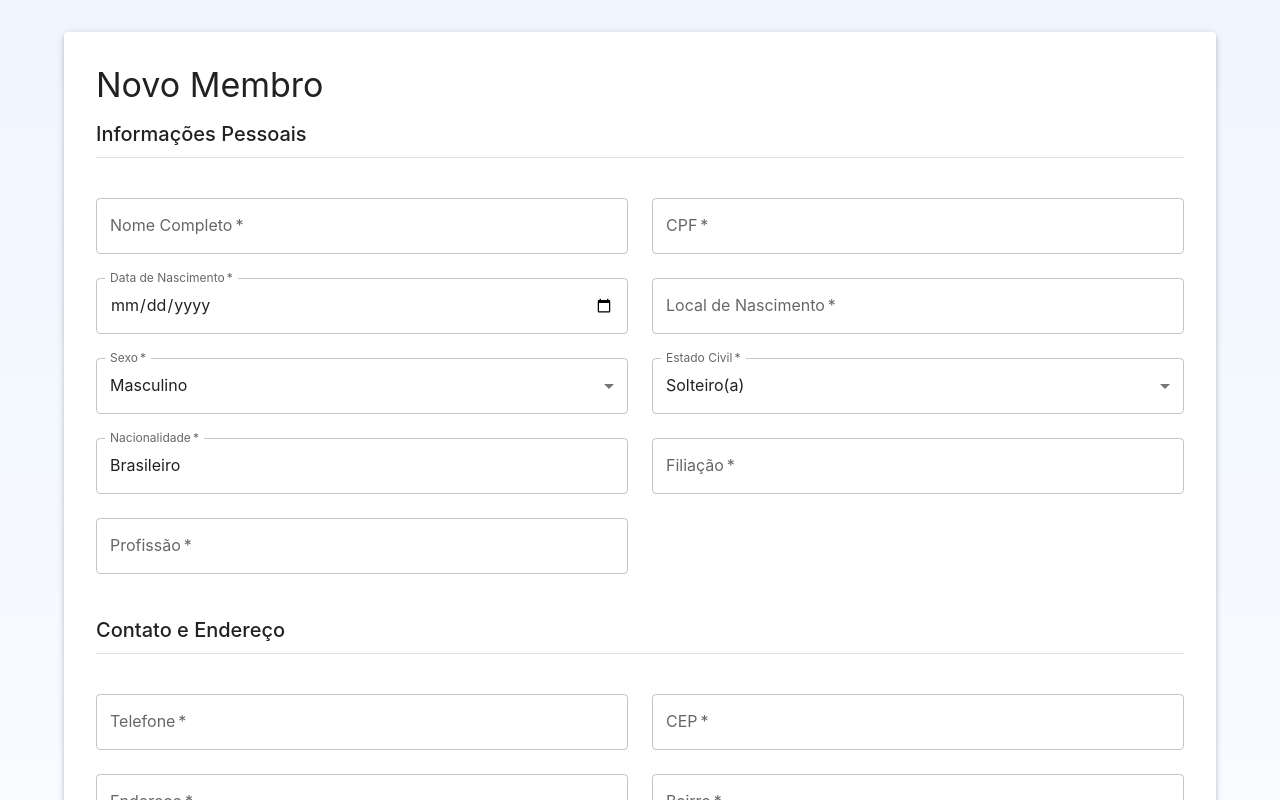
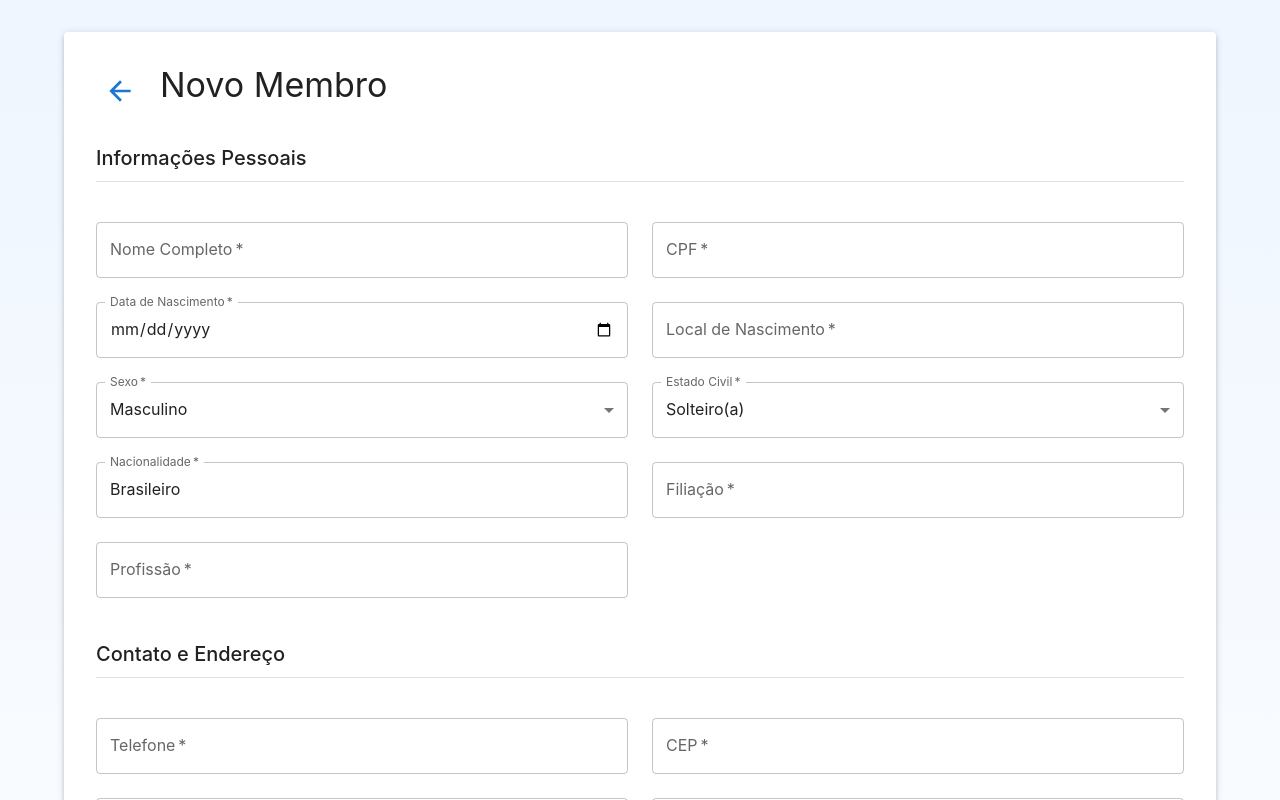
Before and after one commit to Marinho31/church-frontend, a React (Vite) app: page /members/new in a window 1280 px wide. Shown: the top 800 px of the page. Built offline with nearby package versions, Linux system fonts and the light colour scheme.

Commit message:
Add navigation icons to EventList and MemberList components for improved user experience. Updated layout to include Home icon for returning to the main menu, enhancing accessibility and navigation flow.

```diff
--- a/src/pages/EventList.tsx
+++ b/src/pages/EventList.tsx
@@ -22,7 +22,7 @@ import {
   CircularProgress,
   Grid,
 } from '@mui/material';
-import { Edit as EditIcon, Delete as DeleteIcon, Add as AddIcon, Search as SearchIcon } from '@mui/icons-material';
+import { Edit as EditIcon, Delete as DeleteIcon, Add as AddIcon, Search as SearchIcon, Home as HomeIcon } from '@mui/icons-material';
 import { eventService, Event } from '../services/eventService';
 
 const EventList = () => {
@@ -254,9 +254,18 @@ const EventList = () => {
     <Container maxWidth="lg" sx={{ py: 4 }}>
       <Paper elevation={3} sx={{ p: 4 }}>
         <Box sx={{ display: 'flex', justifyContent: 'space-between', alignItems: 'center', mb: 3 }}>
-          <Typography variant="h4" component="h1">
-            Agenda
-          </Typography>
+          <Box sx={{ display: 'flex', alignItems: 'center', gap: 2 }}>
+            <IconButton
+              color="primary"
+              onClick={() => navigate('/menu')}
+              sx={{ mr: 1 }}
+            >
+              <HomeIcon sx={{ fontSize: 32 }} />
+            </IconButton>
+            <Typography variant="h4" component="h1">
+              Agenda
+            </Typography>
+          </Box>
           <Button
             variant="contained"
             startIcon={<AddIcon />}
--- a/src/pages/MemberForm.tsx
+++ b/src/pages/MemberForm.tsx
@@ -12,7 +12,9 @@ import {
   CircularProgress,
   Box,
   Divider,
+  IconButton,
 } from '@mui/material';
+import { ArrowBack as ArrowBackIcon } from '@mui/icons-material';
 import { memberService, Member, MemberRole, Sex, CivilState, CreateMemberData } from '../services/memberService';
 
 // Enums para os selects
@@ -173,9 +175,18 @@ const MemberForm = () => {
   return (
     <Container maxWidth="lg" sx={{ py: 4 }}>
       <Paper elevation={3} sx={{ p: 4 }}>
-        <Typography variant="h4" component="h1" gutterBottom>
-          {id ? 'Edição de Membro' : 'Novo Membro'}
-        </Typography>
+        <Box sx={{ display: 'flex', alignItems: 'center', gap: 2, mb: 3 }}>
+          <IconButton
+            color="primary"
+            onClick={() => navigate('/members/list')}
+            sx={{ p: 1 }}
+          >
+            <ArrowBackIcon sx={{ fontSize: 32 }} />
+          </IconButton>
+          <Typography variant="h4" component="h1" gutterBottom>
+            {id ? 'Edição de Membro' : 'Novo Membro'}
+          </Typography>
+        </Box>
 
         {error && (
           <Alert severity="error" sx={{ mb: 3 }}>
--- a/src/pages/MemberList.tsx
+++ b/src/pages/MemberList.tsx
@@ -16,7 +16,7 @@ import {
   Alert,
   CircularProgress,
 } from '@mui/material';
-import { Edit as EditIcon, Delete as DeleteIcon, Add as AddIcon } from '@mui/icons-material';
+import { Edit as EditIcon, Delete as DeleteIcon, Add as AddIcon, Home as HomeIcon } from '@mui/icons-material';
 import { memberService, Member } from '../services/memberService';
 
 const MemberList = () => {
@@ -123,9 +123,18 @@ const MemberList = () => {
     <Container maxWidth="lg" sx={{ py: 4 }}>
       <Paper elevation={3} sx={{ p: 4 }}>
         <Box sx={{ display: 'flex', justifyContent: 'space-between', alignItems: 'center', mb: 3 }}>
-          <Typography variant="h4" component="h1">
-            Lista de Membros
-          </Typography>
+          <Box sx={{ display: 'flex', alignItems: 'center', gap: 2 }}>
+            <IconButton
+              color="primary"
+              onClick={() => navigate('/menu')}
+              sx={{ mr: 1 }}
+            >
+              <HomeIcon sx={{ fontSize: 32 }} />
+            </IconButton>
+            <Typography variant="h4" component="h1">
+              Lista de Membros
+            </Typography>
+          </Box>
           <Button
             variant="contained"
             startIcon={<AddIcon />}
```
